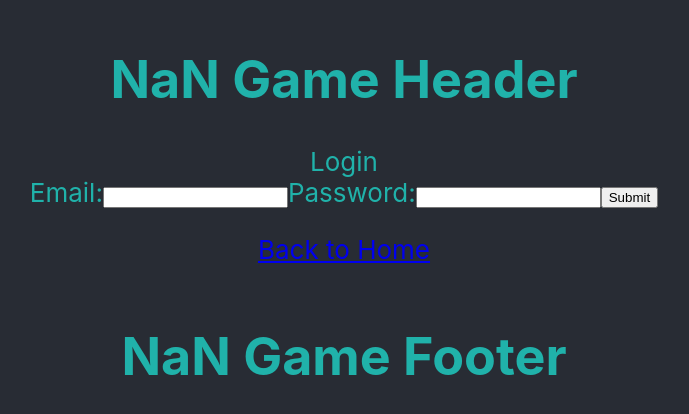
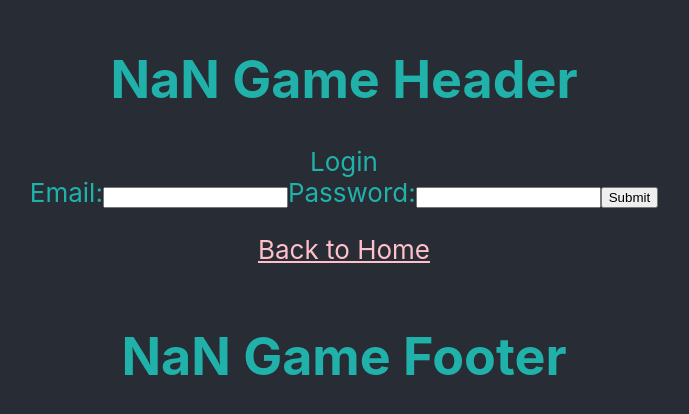
Before and after one commit to Ramprasad-R/nan-game-client, a React (Create React App) app: page /login in a window 1280 px wide. Shown: the part 182-596 px from the top of the page, without its empty margins (296-985 px from the left). Built offline with nearby package versions, Linux system fonts and the light colour scheme; no server answers; the HTML template or start-up script is replaced by a standard one.

Commit message:
other color for buttonless Link

```diff
--- a/src/components/Gamerooms/index.js
+++ b/src/components/Gamerooms/index.js
@@ -47,7 +47,7 @@ class GameRoomContainer extends Component {
       );
     }
     return <div>
-            <Link to="/"><p>Back to Home</p></Link>
+            <Link to="/" style={{color:"pink"}}><p>Back to Home</p></Link>
             <CreateGameRoomContainer/>
             <div>{this.renderGamerooms(this.props.rooms, GameRoom)}</div>
           </div>;
--- a/src/components/Login/index.js
+++ b/src/components/Login/index.js
@@ -35,7 +35,7 @@ function Login(props) {
         handleChange={handleChange}
         values={userLoginData}
       />
-      <Link to="/">
+      <Link to="/" style={{color:"pink"}}>
         <p>Back to Home</p>
       </Link>
     </div>
--- a/src/components/Signup/index.js
+++ b/src/components/Signup/index.js
@@ -30,7 +30,7 @@ class SignupFormContainer extends Component {
           handleChange={this.handleChange}
           values={this.state}
         />
-        <Link to="/"><p>Back to Home</p></Link>
+        <Link to="/" style={{color:"pink"}}><p>Back to Home</p></Link>
       </div>
     );
   }
```
